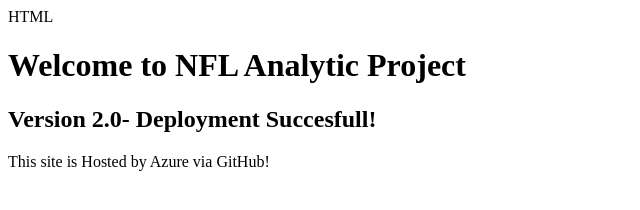
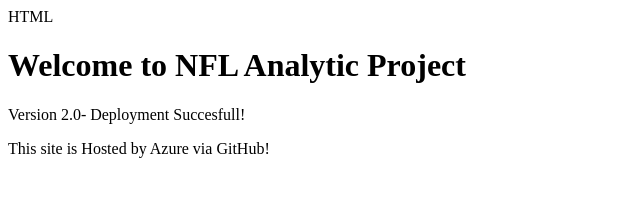
Before and after one commit to Code-with-dy/my-nfl-static-site, a plain HTML site: page index.html in a window 1280 px wide. Shown: the whole page, without its empty margins (0-640 px from the left). Drawn offline with Linux system fonts and the light colour scheme.

Commit message:
Update index.html

```diff
--- a/index.html
+++ b/index.html
@@ -4,7 +4,7 @@
   <head><title>NFL Analytics Demo</title></head>
     <body>
       <h1>Welcome to NFL Analytic Project</h1>
-      <h2>Version 2.0- Deployment Succesfull!</h2>
+      <p>Version 2.0- Deployment Succesfull!</p>
       <p>This site is Hosted by Azure via GitHub!</p>
     </body>
 </html>
```
